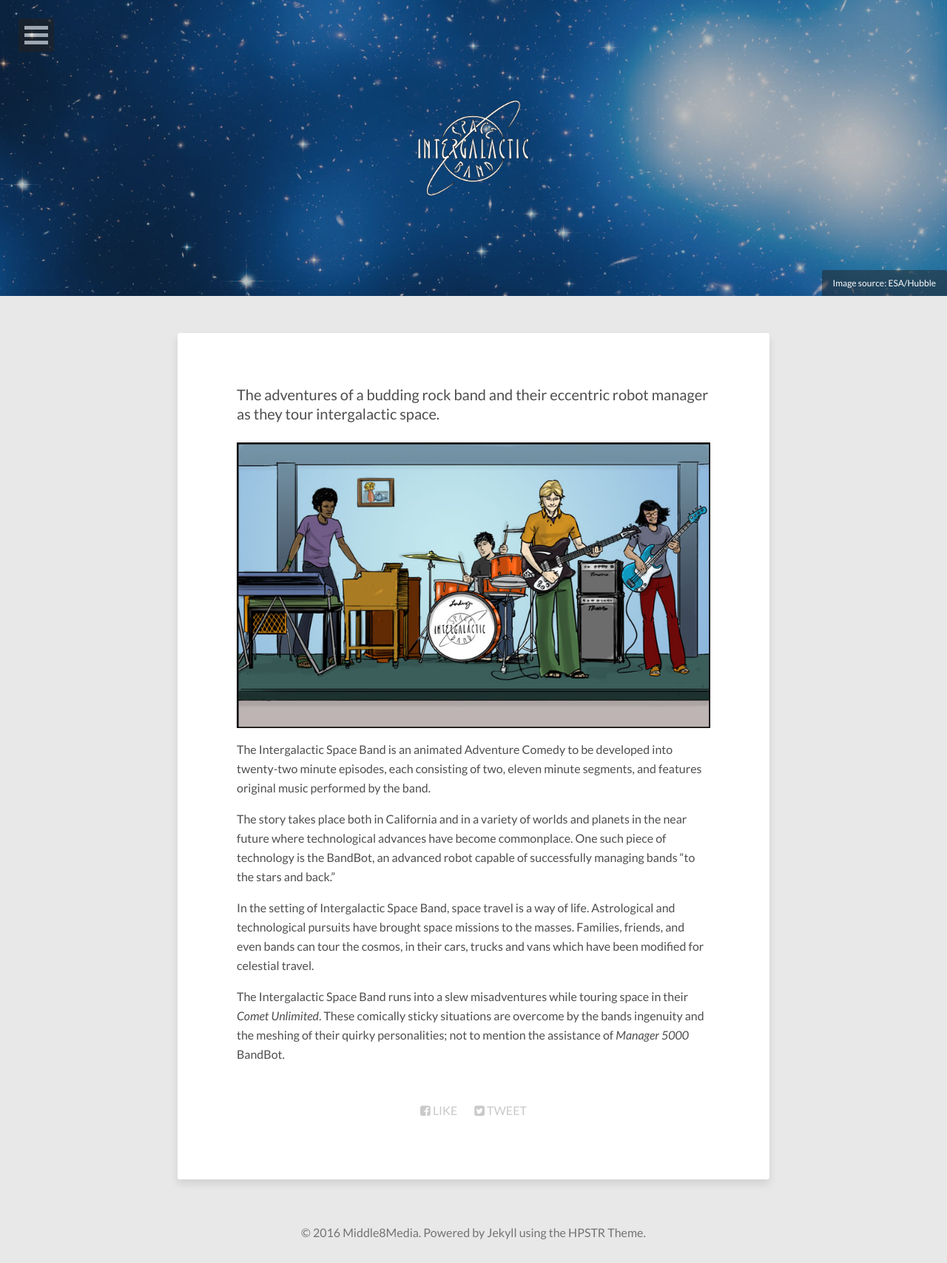
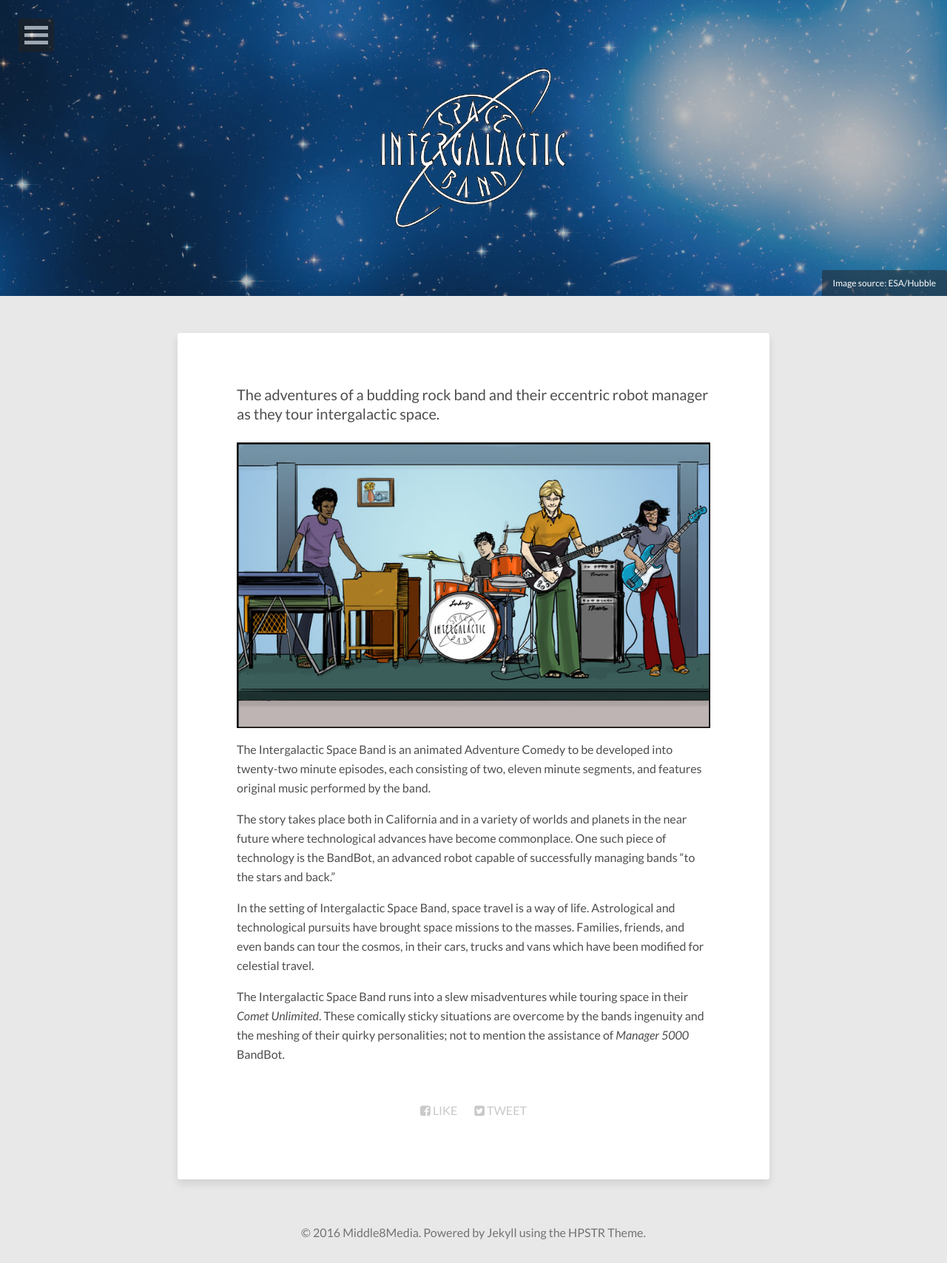
Before and after one commit to middle8media/intergalactic-space-band, a Jekyll site: the page built from index.html, in a window 1280 px wide. Shown: the whole page at 74% size. Built offline with Jekyll 4.4.1, drawn with Linux system fonts in a browser that asks for light colours; nearby versions of some CDN libraries; the list of posts is cut into pages by our own code.

Commit message:
changes logo width on x-large screens

```diff
--- a/_sass/_custom.scss
+++ b/_sass/_custom.scss
@@ -27,7 +27,7 @@
 	}
 
 	@media #{$xlarge} {
-		width: 12%;
+		width: 20%;
 	}
 }
 
@@ -39,3 +39,8 @@
 .center {
     text-align: center;
 }
+
+
+/*------------------------------------*
+    $Concept Art
+*------------------------------------*/
```
